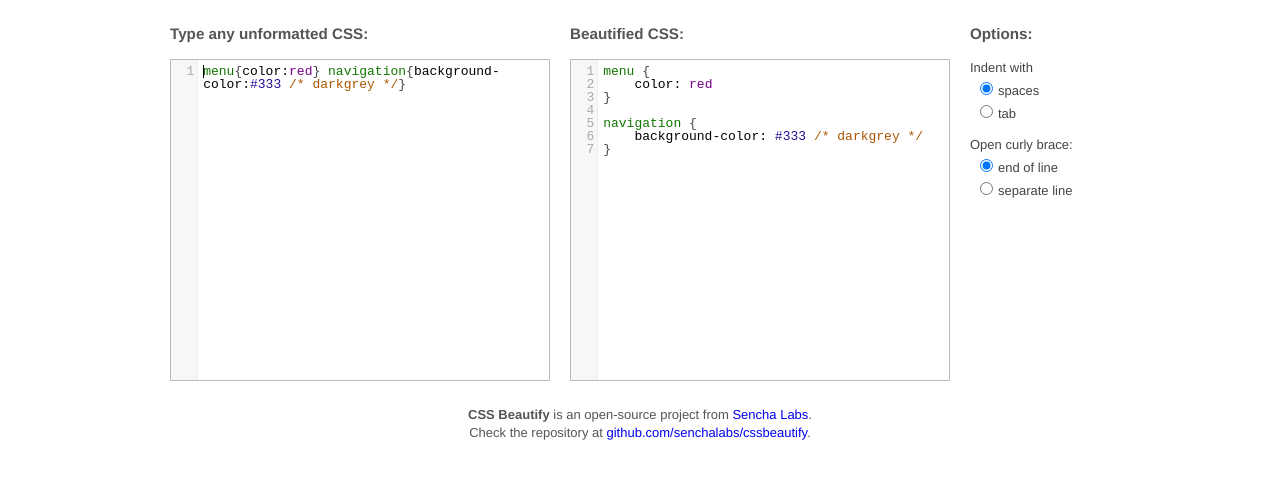
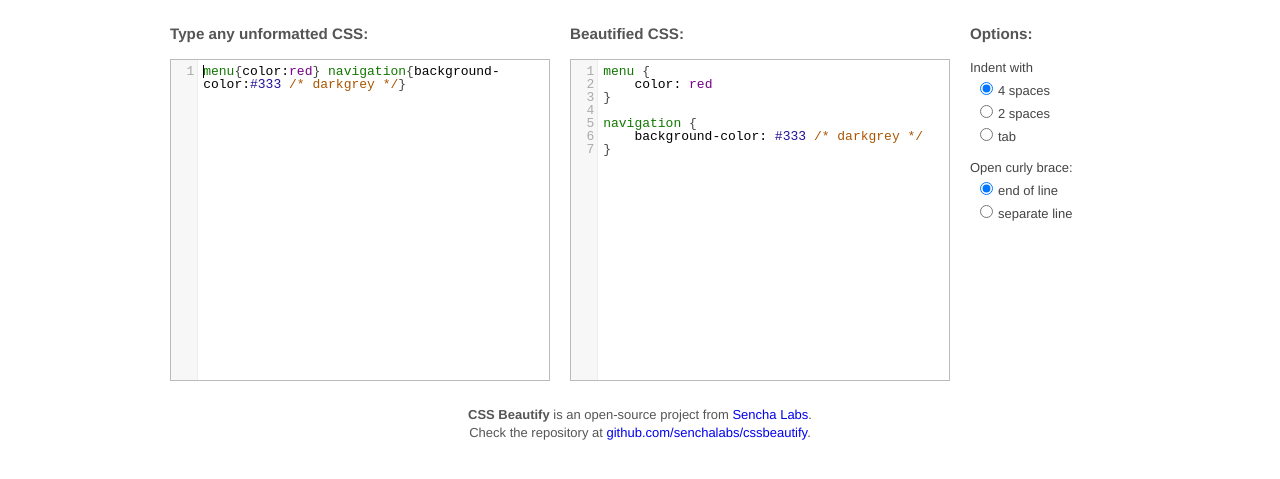
Before and after one commit to senchalabs/cssbeautify, a plain HTML site: page index.html in a window 1280 px wide. Shown: the part 189-668 px from the top of the page. Drawn offline with Linux system fonts and the light colour scheme.

Commit message:
Allow indentation with 2 or 4 spaces.

```diff
--- a/format.js
+++ b/format.js
@@ -16,6 +16,8 @@ function format() {
 
         if (document.getElementById('tab').checked) {
             options.indent = '\t';
+        } else if (document.getElementById('twospaces').checked) {
+            options.indent = '  ';
         }
 
         if (document.getElementById('openbrace-separate-line').checked) {
--- a/index.html
+++ b/index.html
@@ -36,7 +36,8 @@
     <div class="options">
         <h3>Options:</h3>
         <p>Indent with<br>
-        <label><input checked type="radio" name="indent" id="spaces" value="spaces" onChange='format()'>spaces</label><br>
+        <label><input checked type="radio" name="indent" id="fourspaces" value="fourspaces" onChange='format()'>4 spaces</label><br>
+        <label><input type="radio" name="indent" id="twospaces" value="twospaces" onChange='format()'>2 spaces</label><br>
         <label><input type="radio" name="indent" id="tab" value="tab" onChange='format()'>tab</label>
         </p>
         <p>Open curly brace:<br>
```
